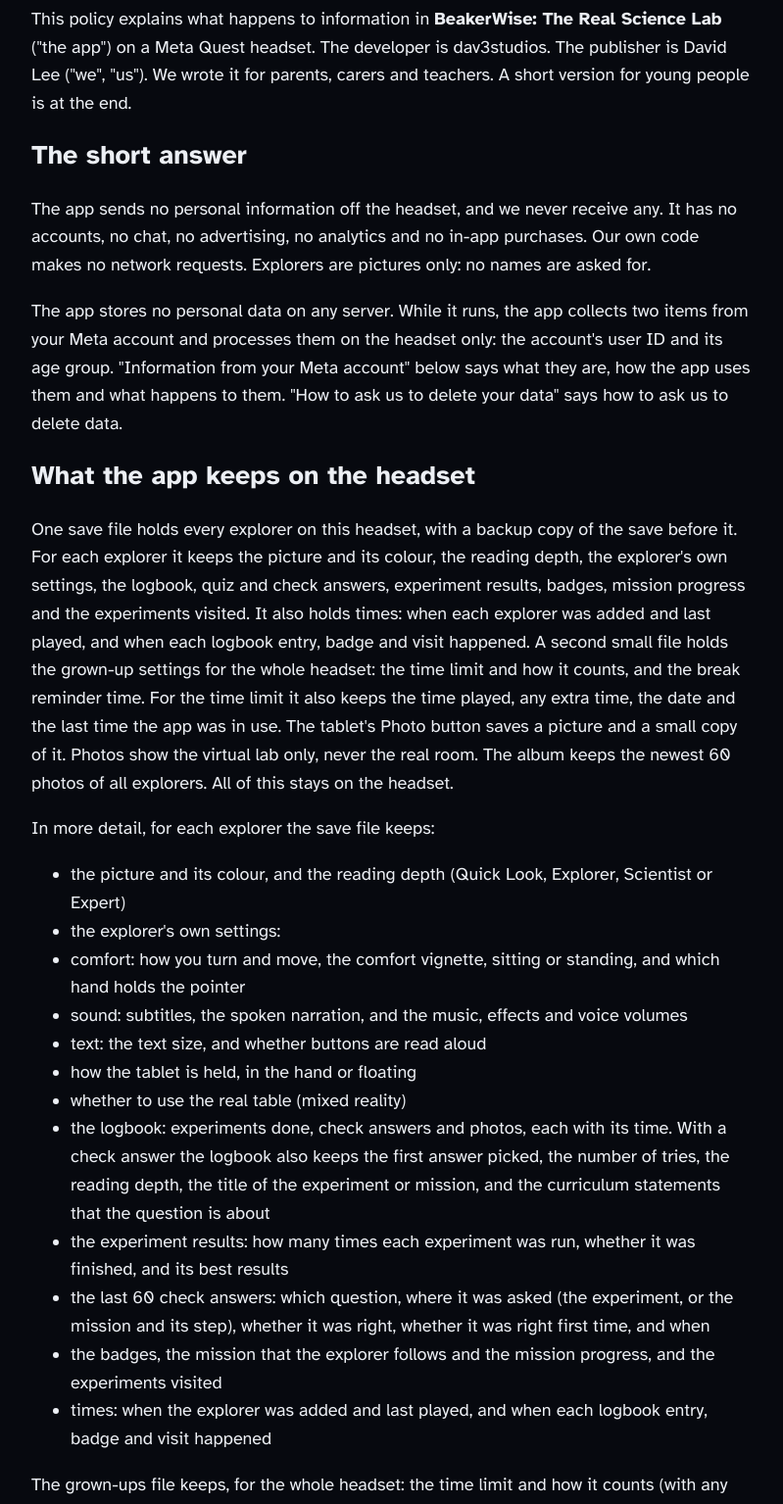
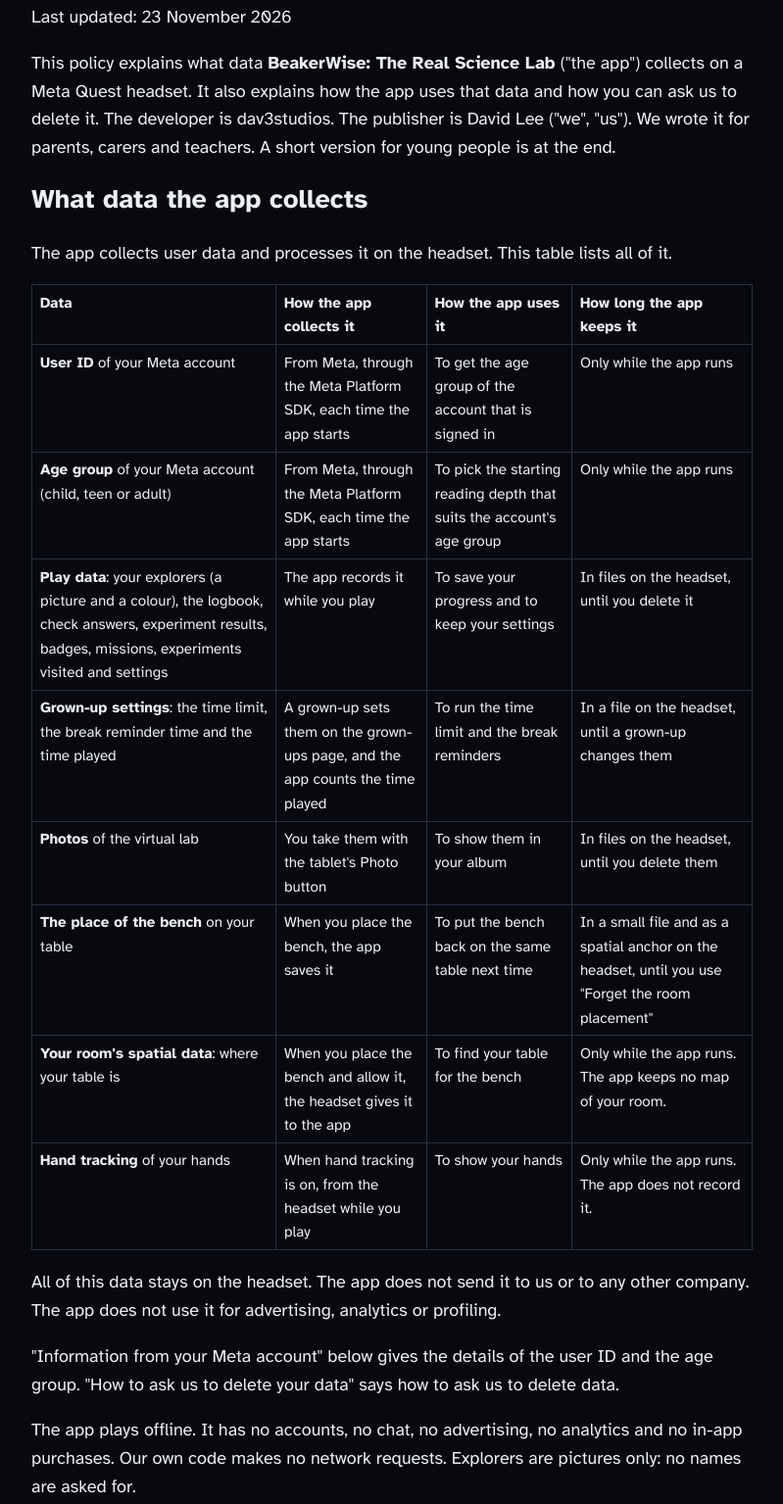
Before and after one commit to dhl84/beakerwise, a plain HTML site: page privacy.html in a window 1280 px wide. Shown: the part 213-1748 px from the top of the page at 98% size, without its empty margins (240-1039 px from the left). Drawn offline with Linux system fonts and the light colour scheme.

Commit message:
BeakerWise website

```diff
--- a/privacy.html
+++ b/privacy.html
@@ -3,19 +3,81 @@
 <head>
 <meta charset="utf-8">
 <meta name="viewport" content="width=device-width, initial-scale=1">
-<title>Privacy policy | BeakerWise</title>
+<title>Privacy policy | BeakerWise: The Real Science Lab</title>
 <meta name="description" content="Science practicals on a virtual lab bench. In mixed reality the bench sits on your real table, or work in a virtual science room. 104 experiments in biology, chemistry and physics, from melting ice to titrations and flame colours. Most results are calculated from real, sourced data, and the app says">
 <link rel="stylesheet" href="style.css">
 </head>
 <body>
 <header><nav><a href="index.html">Home</a> <a href="privacy.html" aria-current="page">Privacy policy</a> <a href="credits.html">Credits</a> <a href="support.html">Help and support</a> <a href="terms.html">Terms of use</a></nav></header>
 <main>
-<h1>BeakerWise privacy policy</h1>
-<p>Last updated: 11 November 2026</p>
-<p>This policy explains what happens to information in <strong>BeakerWise: The Real Science Lab</strong> ("the app") on a Meta Quest headset. The developer is dav3studios. The publisher is David Lee ("we", "us"). We wrote it for parents, carers and teachers. A short version for young people is at the end.</p>
-<h2>The short answer</h2>
-<p>The app sends no personal information off the headset, and we never receive any. It has no accounts, no chat, no advertising, no analytics and no in-app purchases. Our own code makes no network requests. Explorers are pictures only: no names are asked for.</p>
-<p>The app stores no personal data on any server. While it runs, the app collects two items from your Meta account and processes them on the headset only: the account's user ID and its age group. "Information from your Meta account" below says what they are, how the app uses them and what happens to them. "How to ask us to delete your data" says how to ask us to delete data.</p>
+<h1>Privacy policy of BeakerWise: The Real Science Lab</h1>
+<p>Last updated: 23 November 2026</p>
+<p>This policy explains what data <strong>BeakerWise: The Real Science Lab</strong> ("the app") collects on a Meta Quest headset. It also explains how the app uses that data and how you can ask us to delete it. The developer is dav3studios. The publisher is David Lee ("we", "us"). We wrote it for parents, carers and teachers. A short version for young people is at the end.</p>
+<h2>What data the app collects</h2>
+<p>The app collects user data and processes it on the headset. This table lists all of it.</p>
+<table>
+<thead>
+<tr>
+<th>Data</th>
+<th>How the app collects it</th>
+<th>How the app uses it</th>
+<th>How long the app keeps it</th>
+</tr>
+</thead>
+<tbody>
+<tr>
+<td><strong>User ID</strong> of your Meta account</td>
+<td>From Meta, through the Meta Platform SDK, each time the app starts</td>
+<td>To get the age group of the account that is signed in</td>
+<td>Only while the app runs</td>
+</tr>
+<tr>
+<td><strong>Age group</strong> of your Meta account (child, teen or adult)</td>
+<td>From Meta, through the Meta Platform SDK, each time the app starts</td>
+<td>To pick the starting reading depth that suits the account's age group</td>
+<td>Only while the app runs</td>
+</tr>
+<tr>
+<td><strong>Play data</strong>: your explorers (a picture and a colour), the logbook, check answers, experiment results, badges, missions, experiments visited and settings</td>
+<td>The app records it while you play</td>
+<td>To save your progress and to keep your settings</td>
+<td>In files on the headset, until you delete it</td>
+</tr>
+<tr>
+<td><strong>Grown-up settings</strong>: the time limit, the break reminder time and the time played</td>
+<td>A grown-up sets them on the grown-ups page, and the app counts the time played</td>
+<td>To run the time limit and the break reminders</td>
+<td>In a file on the headset, until a grown-up changes them</td>
+</tr>
+<tr>
+<td><strong>Photos</strong> of the virtual lab</td>
+<td>You take them with the tablet's Photo button</td>
+<td>To show them in your album</td>
+<td>In files on the headset, until you delete them</td>
+</tr>
+<tr>
+<td><strong>The place of the bench</strong> on your table</td>
+<td>When you place the bench, the app saves it</td>
+<td>To put the bench back on the same table next time</td>
+<td>In a small file and as a spatial anchor on the headset, until you use "Forget the room placement"</td>
+</tr>
+<tr>
+<td><strong>Your room's spatial data</strong>: where your table is</td>
+<td>When you place the bench and allow it, the headset gives it to the app</td>
+<td>To find your table for the bench</td>
+<td>Only while the app runs. The app keeps no map of your room.</td>
+</tr>
+<tr>
+<td><strong>Hand tracking</strong> of your hands</td>
+<td>When hand tracking is on, from the headset while you play</td>
+<td>To show your hands</td>
+<td>Only while the app runs. The app does not record it.</td>
+</tr>
+</tbody>
+</table>
+<p>All of this data stays on the headset. The app does not send it to us or to any other company. The app does not use it for advertising, analytics or profiling.</p>
+<p>"Information from your Meta account" below gives the details of the user ID and the age group. "How to ask us to delete your data" says how to ask us to delete data.</p>
+<p>The app plays offline. It has no accounts, no chat, no advertising, no analytics and no in-app purchases. Our own code makes no network requests. Explorers are pictures only: no names are asked for.</p>
 <h2>What the app keeps on the headset</h2>
 <p>One save file holds every explorer on this headset, with a backup copy of the save before it. For each explorer it keeps the picture and its colour, the reading depth, the explorer's own settings, the logbook, quiz and check answers, experiment results, badges, mission progress and the experiments visited. It also holds times: when each explorer was added and last played, and when each logbook entry, badge and visit happened. A second small file holds the grown-up settings for the whole headset: the time limit and how it counts, and the break reminder time. For the time limit it also keeps the time played, any extra time, the date and the last time the app was in use. The tablet's Photo button saves a picture and a small copy of it. Photos show the virtual lab only, never the real room. The album keeps the newest 60 photos of all explorers. All of this stays on the headset.</p>
 <p>In more detail, for each explorer the save file keeps:</p>
@@ -42,15 +104,15 @@
 <p>It never asks for the microphone either.</p>
 <h2>Deleting it</h2>
 <p>On the grown-ups page, "Reset progress" deletes the progress and the photos of the explorer who is playing. "Explorers" removes an explorer with their progress and photos. "Photos" deletes the photos of the explorer who is playing. Each of these writes the save file again at once, so the backup copy keeps no old data. "Room placement" has "Forget the room placement": it deletes the bench placement file and the saved spatial anchor. "Place the bench again" on the bench menu erases the old anchor and saves the new place. The grown-up settings stay until a grown-up changes them. Uninstalling the app deletes its files on the headset, photos included. The spatial anchor is saved by the headset's own system software, so uninstalling may not delete it. To be sure that it is deleted, use "Forget the room placement" before you uninstall.</p>
-<p>We have no copy of any of it anywhere else. To ask us to delete your data, email us. "How to ask us to delete your data" below says how.</p>
+<p>This data is on the headset only. To ask us to delete your data, email us. "How to ask us to delete your data" below says how.</p>
 <h2>Internet</h2>
 <p>The app's Android settings ask for the internet permission. The app keeps it for Meta's store checks only (see "What Meta does"). Meta says that the ownership check does not need an internet connection. Meta asks apps to make the age group check when the headset is online. Our own code never uses it, and nothing from the app itself is sent anywhere.</p>
 <h2>What Meta does</h2>
-<p>In the store version, the app asks the Meta system software whether this headset account owns the app, and which age group the account is in. The app reads the answers on the headset only. It does not store them or send them anywhere. Hand tracking, if it is on, is used on the headset to show your hands and is not recorded. The headset, the Meta account, the room scan and purchases are covered by Meta's own privacy policy.</p>
-<p>"Information from your Meta account" below says more about both checks.</p>
+<p>In the store version, the app asks the Meta system software whether this headset account owns the app, and which age group the account is in. The app reads the answers on the headset only. In this step the app collects the account's user ID and its age group through the Meta Platform SDK. The app uses them on the headset and keeps them only while it runs. Hand tracking, if it is on, is used on the headset to show your hands and is not recorded. The headset, the Meta account, the room scan and purchases are covered by Meta's own privacy policy.</p>
+<p>"Information from your Meta account" below says more about both items.</p>
 <p>Meta's privacy policies are at https://www.meta.com/legal/privacy-policy/ and https://www.meta.com/legal/quest/privacy-policy/.</p>
 <h2>Information from your Meta account</h2>
-<p>The app collects two items about the Meta account that is signed in on the headset: the account's <strong>user ID</strong> and its <strong>age group</strong>. Meta counts both as user data. The app uses them only to give that account an experience that suits its age group. Both stay on the headset. We never receive them.</p>
+<p>The app collects two items about the Meta account that is signed in on the headset: the account's <strong>user ID</strong> and its <strong>age group</strong>. Meta counts both as user data. The app uses them only to give that account an experience that suits its age group. Both stay on the headset. The app does not send them to us.</p>
 <p>The app uses two items from the Meta account on this headset. The age group says whether the account is a child, a teen or an adult. Meta's software in the app uses the user ID, Meta's number for the account, to get the age group. On a child account, or when Meta gives no age group, an explorer who has not picked a reading depth starts at Explorer. Meta's rules for apps for mixed ages ask the app to check the age group. Both items stay on the headset. The app does not save them to a file, and it never sends or shares them. Nothing of them is left after the app closes.</p>
 <p>The Meta Platform SDK handles both items. It is Meta's software library inside the app, and it works with the Meta system software on the headset. That system software may contact Meta to answer. Meta's own privacy policy covers that part.</p>
 <h3>Your user ID</h3>
@@ -58,9 +120,9 @@
 <li><strong>What it is:</strong> The user ID is Meta's identifier for the Meta account: a number that Meta gives to each account. It is not your name, your email address or your age.</li>
 <li><strong>Why the app uses it:</strong> To get the age group of the account that is signed in. Meta gives the age group only together with the user ID: the Meta Platform SDK uses the user ID to ask Meta for the age group of that account. "Your age group" below says what the app does with the age group. The app uses the user ID for nothing else. The check that the account owns the app (the entitlement check) does not need it, because Meta's software makes that check on its own.</li>
 <li><strong>Where it is processed:</strong> On the headset only, inside the Meta Platform SDK, which uses it to ask for the age group. The app's own code does not copy it or keep it.</li>
-<li><strong>How long it is kept:</strong> The app does not store it. Nothing of it is left after the app closes.</li>
-<li><strong>Who receives it:</strong> We never receive it. The app never sends it to us or to anyone else. It is never used for advertising, analytics or profiling. It is never shared. To answer the age group request, the Meta system software on the headset may contact Meta. Meta's own privacy policy covers that part.</li>
-<li><strong>How to delete it:</strong> The app keeps nothing of it after it closes, so nothing of it is left on the headset. You can still ask us to delete your data: see "How to ask us to delete your data".</li>
+<li><strong>How long it is kept:</strong> Only while the app runs. The app does not save it to a file. Nothing of it is left after the app closes.</li>
+<li><strong>Who receives it:</strong> Nobody outside the headset. The app never sends it to us or to anyone else. It is never used for advertising, analytics or profiling. It is never shared. To answer the age group request, the Meta system software on the headset may contact Meta. Meta's own privacy policy covers that part.</li>
+<li><strong>How to delete it:</strong> Close the app. The app keeps this item only while it runs. You can also ask us to delete your data: see "How to ask us to delete your data".</li>
 </ul>
 <h3>Your age group</h3>
 <ul>
@@ -68,25 +130,26 @@
 <li><strong>Why the app uses it:</strong> To give each account an experience that suits its age group, and to follow Meta's rules for apps for mixed ages. The app is for children from 10, and for teenagers and adults. On a child account (ages 10 to 12), or when Meta gives no age group, an explorer who has not picked a reading depth starts at Explorer, the second of four depths, instead of Scientist. An explorer can pick any reading depth at any time. Meta's rules for apps for mixed ages ask each app to check the age group of the account. The app has no chat, no online play, no advertising and no purchases for anyone.</li>
 <li><strong>Where it is processed:</strong> On the headset only. The app keeps the answer in the headset's memory while it runs.</li>
 <li><strong>How long it is kept:</strong> Only while the app runs. The app does not save it to a file. It is gone when the app closes.</li>
-<li><strong>Who receives it:</strong> We never receive it. The app never sends it to us or to anyone else. It is never used for advertising, analytics or profiling. It is never shared. To answer the age group check, the Meta system software on the headset may contact Meta. Meta's own privacy policy covers that part.</li>
-<li><strong>How to delete it:</strong> The app keeps nothing of it after it closes, so nothing of it is left on the headset. You can still ask us to delete your data: see "How to ask us to delete your data".</li>
+<li><strong>Who receives it:</strong> Nobody outside the headset. The app never sends it to us or to anyone else. It is never used for advertising, analytics or profiling. It is never shared. To answer the age group check, the Meta system software on the headset may contact Meta. Meta's own privacy policy covers that part.</li>
+<li><strong>How to delete it:</strong> Close the app. The app keeps this item only while it runs. You can also ask us to delete your data: see "How to ask us to delete your data".</li>
 </ul>
 <h2>How to ask us to delete your data</h2>
-<p>You can delete everything that the app keeps on the headset yourself: see "Deleting it" above. Uninstalling the app also deletes it.</p>
-<p>To ask us to delete your data, email us at lee_hantae@msn.com with the subject "Delete my data" and the name of the app. Anyone can ask, in any country, and it is free. We reply within 30 days. The app sends nothing to us, so we hold no data about you on any server. Our reply confirms this and tells you how to delete what the app keeps on the headset. A parent or carer can ask for a child.</p>
+<p>You can delete everything that the app keeps on the headset yourself: see "Deleting it" above. Uninstalling the app also deletes its files. Use "Forget the room placement" first, so that the spatial anchor is deleted too. The user ID and the age group are gone each time the app closes.</p>
+<p>To ask us to delete your data, email us at lee_hantae@msn.com with the subject "Delete my data" and the name of the app. Anyone can ask, in any country, and it is free. We reply within 30 days. We delete any data that we hold about you, and our reply confirms the deletion. Our reply also tells you how to delete the data that the app keeps on the headset. A parent or carer can ask for a child.</p>
 <p>Meta holds the data of your Meta account. To ask Meta to delete it, use your Meta account settings or Meta's privacy policy.</p>
 <h2>Children</h2>
-<p>The app is made for ages 10 and over, their families and teachers. It asks for no names. It has no accounts, no chat, no advertising, no analytics and no in-app purchases, and its own code sends nothing from the headset. Nobody can contact a child through the app. The grown-ups page is behind a short check: a number written in words, then a three-second hold. It is not a lock. There a grown-up can set break reminders and a time limit.</p>
+<p>The app is made for ages 10 and over, their families and teachers. It collects the same data for a child as for any other user: the table at the top lists it. It asks for no names. It has no accounts, no chat, no advertising, no analytics and no in-app purchases, and its own code sends nothing from the headset. Nobody can contact a child through the app. The grown-ups page is behind a short check: a number written in words, then a three-second hold. It is not a lock. There a grown-up can set break reminders and a time limit.</p>
 <p>Meta says: "Children's use of Meta Quest should always be supervised by an adult to reduce likelihood of injury or property damage."</p>
 <h2>Questions</h2>
 <p>If you have a question about this policy, email us at lee_hantae@msn.com.</p>
 <h2>Changes to this policy</h2>
-<p>If we change this policy, we change the date at the top and publish the new version at https://dhl84.github.io/beakerwise/privacy.html. We will not add any data collection without first changing this policy, the app's store listing and Meta's Data Use Checkup.</p>
+<p>If we change this policy, we change the date at the top and publish the new version at https://dhl84.github.io/beakerwise/privacy.html. Before the app collects any other data, we will change this policy, the app's store listing and Meta's Data Use Checkup.</p>
 <h2>For young people</h2>
 <ul>
-<li>The app does not ask for your name. It does not know who you are or where you live.</li>
+<li>The app does not ask for your name.</li>
+<li>When the app starts, it gets two things from your Meta account: the account's number (the user ID) and your age group. It uses the number to get the age group.</li>
 <li>Your experiments, results, badges and photos stay on the headset.</li>
-<li>When the app starts, it checks with Meta that your account owns the app, and which age group your account is in. If you are 10 to 12, the app starts you at the Explorer reading depth. You can pick another depth at any time. This stays on the headset. The app forgets it when it closes.</li>
+<li>The app also checks with Meta that your account owns the app. If you are 10 to 12, the app starts you at the Explorer reading depth. You can pick another depth at any time. The account's number and your age group stay on the headset. When the app closes, it forgets them.</li>
 <li>Nobody can talk to you in the app, and there are no adverts.</li>
 <li>If you have a question, or if you want us to delete your data, ask a grown-up to email us.</li>
 </ul>
@@ -95,4 +158,4 @@
 </body>
 </html>
 
-<!-- publish 0d7c1c3c1d2e -->
+<!-- publish 9635483f2aab -->
```
Also changed, not shown: credits.html (+1 -1 lines), index.html (+10 -6 lines), support.html (+4 -4 lines), terms.html (+2 -2 lines), llms.txt.
